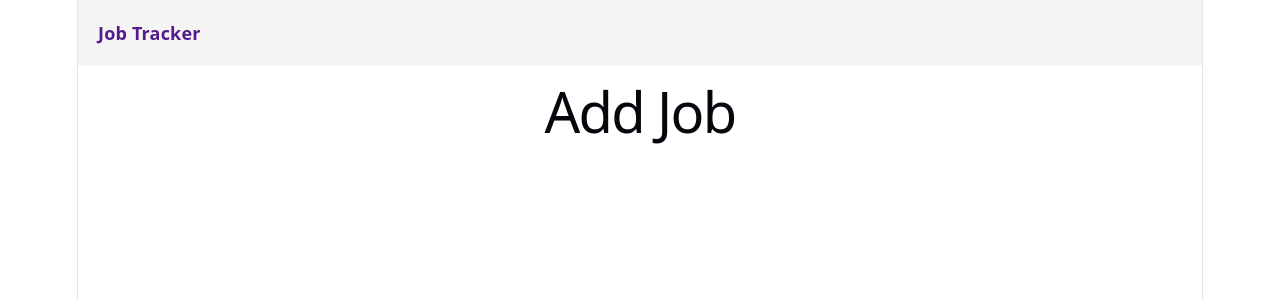
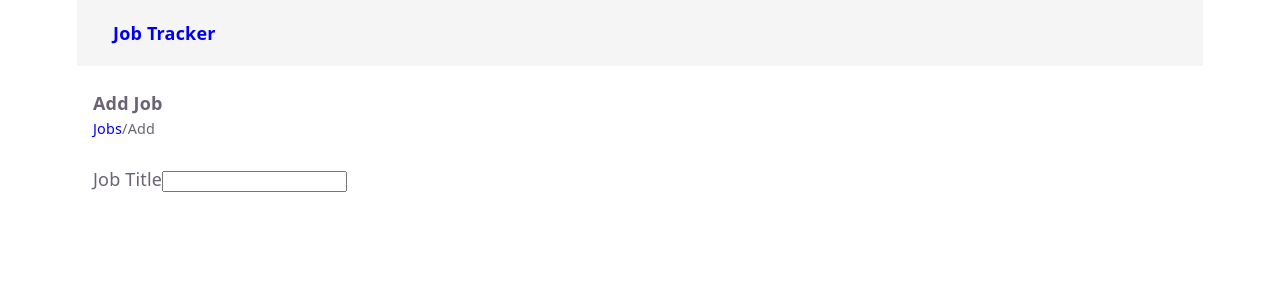
Before and after one commit to sushant-repo/jobtracker, a React (Vite) app in the folder frontend/: page /jobs/add in a window 1280 px wide. Shown: the top 300 px of the page. Built offline with nearby package versions, Linux system fonts and the light colour scheme.

Commit message:
Updates Page component to add breadcrumb and minor updates to styling and AddJob component

```diff
--- /dev/null
+++ b/frontend/src/components/Page.css
@@ -0,0 +1,5 @@
+header {
+    display: flex;
+    align-items: center;
+    justify-content: space-between;
+}
--- /dev/null
+++ b/frontend/src/components/Page.jsx
@@ -0,0 +1,22 @@
+import { useHref } from "react-router-dom";
+import Button from "./Button";
+import "./Page.css";
+import { useEffect } from "react";
+import Breadcrumb from "./Breadcrumb";
+
+export default function Page({title, children}){
+
+    return (
+        <section>
+            <header style={{margin: "24px 0"}}>
+                <div>
+                    <strong>{title}</strong>
+                    <Breadcrumb />
+                </div>
+            </header>
+            <main>
+                {children}
+            </main>
+        </section>
+    )
+}
--- a/frontend/src/components/header/Header.css
+++ b/frontend/src/components/header/Header.css
@@ -3,6 +3,9 @@
     justify-content: space-between;
     align-items: center;
     padding: 20px;
+}
+
+.header-section{
     background-color: #f5f5f5;
 }
 
--- a/frontend/src/components/header/Header.jsx
+++ b/frontend/src/components/header/Header.jsx
@@ -2,8 +2,10 @@ import './Header.css';
 
 export default function Header(){
     return <>
-    <header className="main-header">
-        <a className="logo" href=""><strong>Job Tracker</strong></a>
-    </header>
+    <section className="header-section">
+        <header className="main-header">
+            <a className="logo" href="/"><strong>Job Tracker</strong></a>
+        </header>
+    </section>
     </>
 }
--- a/frontend/src/index.css
+++ b/frontend/src/index.css
@@ -55,12 +55,14 @@ body {
   width: 1126px;
   max-width: 100%;
   margin: 0 auto;
-  text-align: center;
-  border-inline: 1px solid var(--border);
   min-height: 100svh;
   display: flex;
   flex-direction: column;
   box-sizing: border-box;
+}
+
+section{
+  padding: 0 16px;
 }
 
 h1,
--- a/frontend/src/pages/AddJob.jsx
+++ b/frontend/src/pages/AddJob.jsx
@@ -1,3 +1,12 @@
+import Page from "../components/Page";
+
 export default function AddJob(){
-    return <h1>Add Job</h1>
+    return (
+    <Page title="Add Job">
+        <form>
+            <label htmlFor="title">Job Title</label>
+            <input type="text" id="title" name="title" />
+        </form>
+    </Page>
+    )
 }
```
